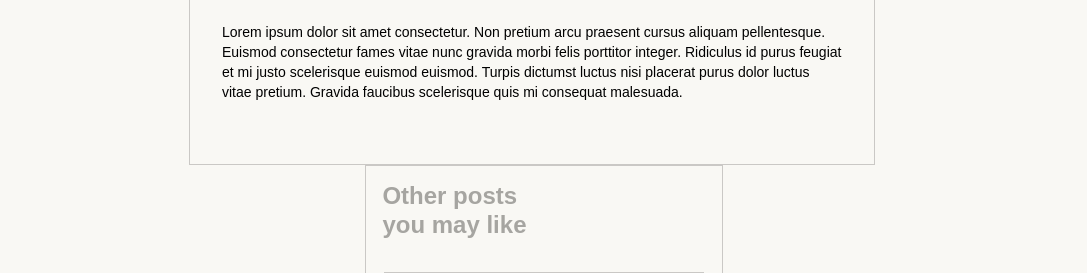
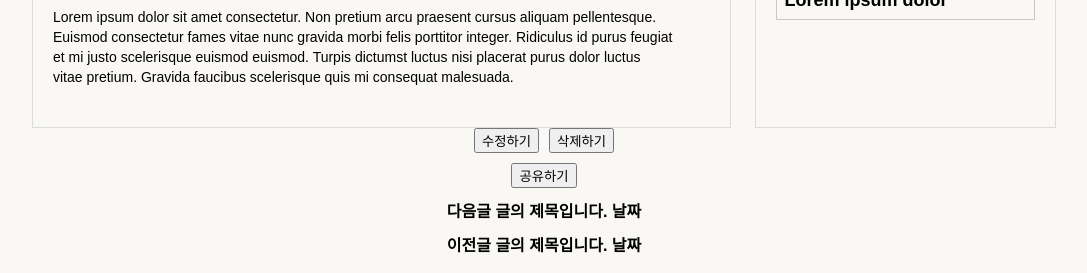
Before and after one commit to superkingyj/django_blog_project-OneNaBle, a Django app: page /board in a window 1280 px wide. Shown: the part 709-982 px from the top of the page, without its empty margins (96-1183 px from the left). Run offline with Django 4.2, Linux system fonts and the light colour scheme; some libraries are stand-ins or nearby versions.

Commit message:
[Design] board css/html 수정

```diff
--- a/blog_project/blog_app/static/css/board.css
+++ b/blog_project/blog_app/static/css/board.css
@@ -43,37 +43,33 @@ nav.span {
     color: #fff;
 }
 
+body {
+    background-color: #F9F8F4;
+}
+
 section {
-    background-color: #F9F8F4;
-    font-size: 13px;
-    font-style: normal;
-    font-weight: 400;
-    display: flex;
-    flex-wrap: wrap;
-    flex-direction: column;
-    /* 새로정렬됨 */
-    align-items: center;
-    justify-content: center;
-
+    margin-bottom: 200px;
 }
 
 header {
-    width: 684px;
-    height: 714px;
-    border: 1px solid #CAC8C5;
+    width: 1024px;
     display: flex;
-    margin-right: 24px;
+    flex-direction: column;
+    justify-content: center;
+    margin: auto;
+    gap: 20px;
+
 }
 
 .main_box {
     display: flex;
 }
 
-
 .main_posting {
-    width: 620px;
-    height: 642px;
-    padding: 36px 32px 36px 32px;
+    border: 1px solid #dbdbdb;
+    padding: 20px;
+    width: 70%;
+    margin-right: 24px;
 }
 
 .posting_date {
@@ -130,49 +126,57 @@ header {
     height: 319px;
 }
 
-article {
-    /* width: 318px; */
-    height: 714px;
-    border: 1px solid #CAC8C5;
+.smallbox {
+    border: 1px solid #dbdbdb;
+    padding: 20px;
     width: calc(30% - 24px);
-    /*멘토님코드 남은 공간을 차지하도록 설정하고, margin으로 인한 간격을 고려 */
 }
 
 .recommend {
+    display: flex;
+    flex-direction: column;
+    gap: 10px;
+    font-weight: 700;
+    font-size: 18px;
+}
+
+.toppic {
     color: #A6A5A1;
     font-size: 24px;
     font-weight: 700;
     line-height: 1.2;
-    padding-top: 16px;
-    padding-left: 16px;
 }
 
 .sub_posting {
-    width: 302px;
-    height: 256px;
-    margin-top: 32px;
-    margin-inline: auto;
+    margin-top: 16px;
     border: 1px solid #CAC8C5;
     padding: 8px;
     display: flex;
     flex-direction: column;
-    gap: 8px;
 }
 
 .sub_img {
-    /* width: 286px; */
-    height: 200px;
-}
-
-.sub_title {
-    color: #1E1E1E;
-    font-size: 20px;
-    font-style: normal;
-    font-weight: 700;
-    line-height: normal;
+    width: 100%;
+    object-fit: cover;
+    height: 100%;
 }
 
 
+.btnbox {
+    margin: auto;
+    display: flex;
+    flex-direction: column;
+    /* row 주면 옆으로 퍼지는데..
+    각 박스를 만들지 새로운 방법필요*/
+    align-items: center;
+    justify-content: space-between;
+    width: 1024px;
+}
+
+.make {
+    display: flex;
+    gap: 10px;
+}
 
 footer {
     height: 200px;
@@ -188,17 +192,3 @@ span.endtag {
     font-weight: 400;
     line-height: normal;
 }
-
-.make,
-.next,
-.prev {
-    margin-top: 20px;
-    display: flex;
-    flex-direction: column;
-    align-items: center;
-    text-align: center;
-}
-
-.container{
-    display:flex;
-}
--- a/blog_project/blog_app/templates/board.html
+++ b/blog_project/blog_app/templates/board.html
@@ -27,7 +27,7 @@
     </nav>
     <section>
         <header>
-            <div class "main_box">
+            <div class="main_box">
                 <div class="main_posting">
                     <div class="posting_date">
                         2023 09 06
@@ -49,12 +49,11 @@
                         Lorem ipsum dolor sit amet consectetur. Non pretium arcu praesent cursus aliquam pellentesque. Euismod consectetur fames vitae nunc gravida morbi felis porttitor integer. Ridiculus id purus feugiat et mi justo scelerisque euismod euismod. Turpis dictumst luctus nisi placerat purus dolor luctus vitae pretium. Gravida faucibus scelerisque quis mi consequat malesuada.
                 </div>
             </div>
-        </header>
-        <article>
+            <div class ="smallbox">
                     <div class="recommend">
+                        <div class="toppic">
                             Other posts <br> you may like
                         </div>
-
                         <div class="sub_posting">
                             <img class="sub_img" src="{% static "img/board_client/posting_01.svg" %}">
                             <div class="sub_title">
@@ -68,12 +67,16 @@
                                 Lorem ipsum dolor
                         </div>
                     </div>
-        </article>
+                </div>
+            </div>
+        </header>
+        <div class="main_box">
+            <div class = "btnbox" style="gap: 10px;">
                 <div class ="make">
                     <button class="left">수정하기</button>
                     <button class="left">삭제하기</button>
+                </div>
                 <button class="right">공유하기</button>
-    </div>
                 <div class = "next">
                     <span>다음글</span>
                     <span>글의 제목입니다.</span>
```
Also changed, not shown: other parts of blog_project/blog_app/templates/board.html (+3 -1 lines). Lines whose indentation alone changed are shown as unchanged.
